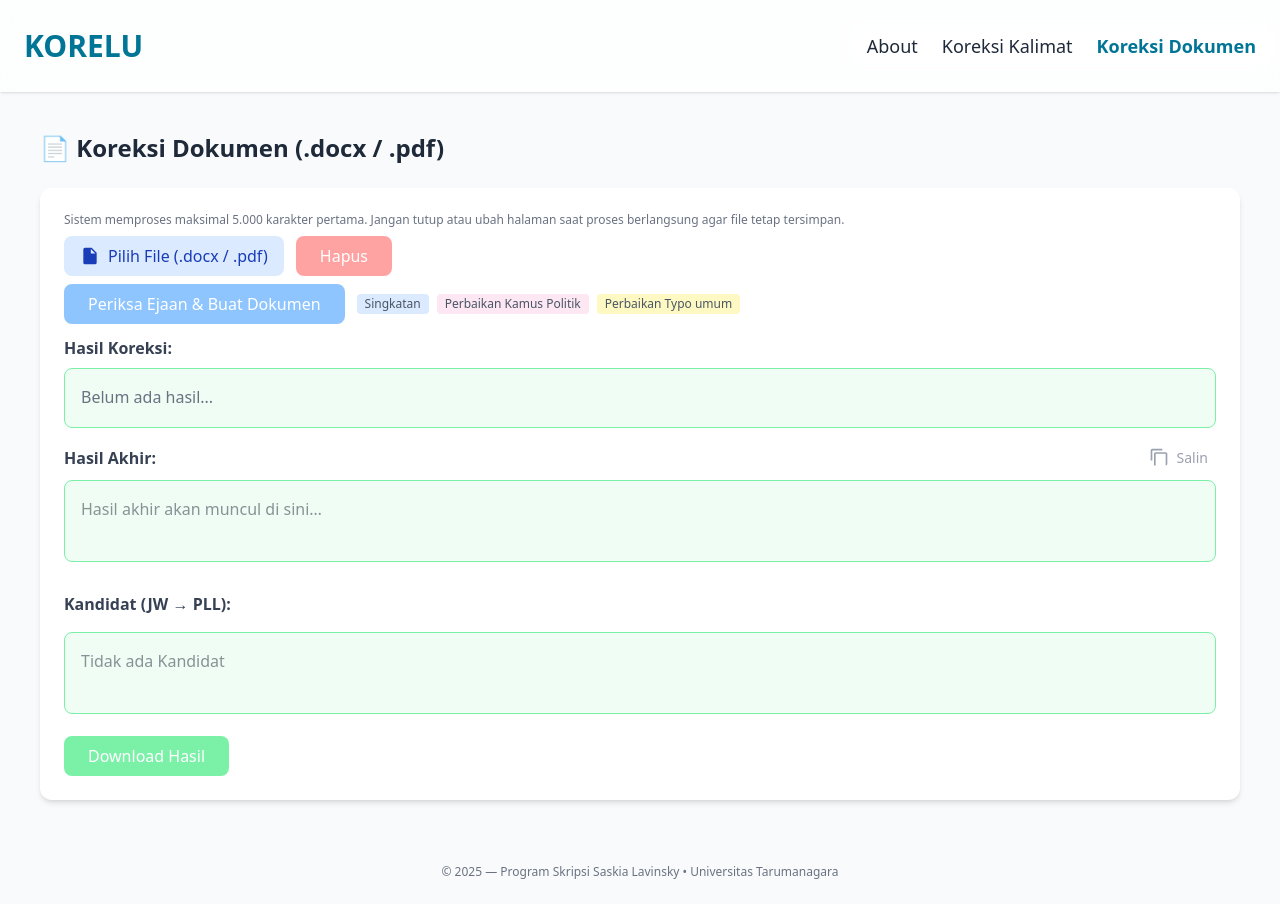
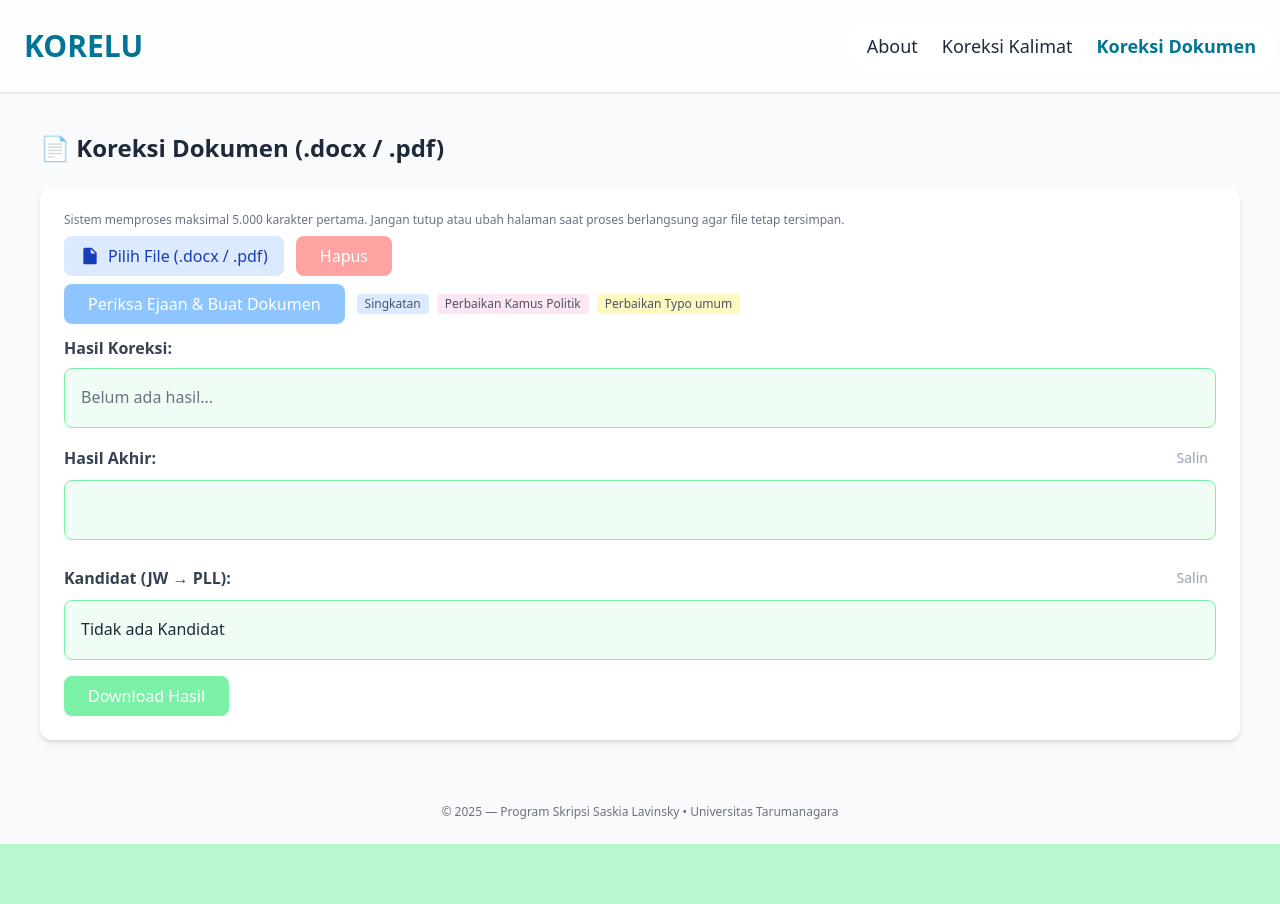
Before and after one commit to SaskiaLavinsky/Korelu-fe, a React (Vite) app: page /#/koreksi-dok in a window 1280 px wide. After the commit the page ends 844 px from the top, so only its background shows below. Built offline with nearby package versions, Linux system fonts and the light colour scheme.

Commit message:
perbaikan tampilan text area

```diff
--- a/src/pages/KoreksiDokumen.jsx
+++ b/src/pages/KoreksiDokumen.jsx
@@ -25,10 +25,12 @@ export default function DocCorrectionPage() {
   // UI helpers
   const BOX =
     "p-4 border border-green-300 bg-green-50 rounded-lg text-gray-800 " +
-    "min-h-[60px] break-words overflow-x-auto select-none ";
-  const TA =
-    "w-full bg-green-50 border border-green-300 rounded-lg p-4 text-gray-800 " +
-    "min-h-[60px] break-words overflow-x-auto resize-none focus:outline-none ";
+    "min-h-[60px] break-words overflow-x-auto select-none";
+
+  // Versi BOX tanpa ikon, untuk container tombol kecil
+  const smallBtn =
+    "text-sm px-2 py-1 rounded transition " +
+    "text-gray-600 hover:text-blue-600 disabled:text-gray-400 disabled:cursor-not-allowed";
 
   const handlePickFileClick = () => fileInputRef.current?.click();
 
@@ -102,7 +104,7 @@ export default function DocCorrectionPage() {
       }
       if (!data) throw new Error("Response kosong dari server.");
 
-      // === Kandidat: baca SELALU dari symspell_candidates (sesuai permintaanmu)
+      // Kandidat
       setDocCandidates(data.symspell_candidates || {});
 
       // Info unduhan
@@ -187,6 +189,11 @@ export default function DocCorrectionPage() {
   const handleCopyFinal = () => {
     if (!previewText || docIsLoading) return;
     navigator.clipboard.writeText(previewText);
+  };
+
+  const handleCopyCandidates = () => {
+    if (!candidatesText || docIsLoading) return;
+    navigator.clipboard.writeText(candidatesText);
   };
 
   const candidatesText = useMemo(() => {
@@ -328,35 +335,48 @@ export default function DocCorrectionPage() {
             <button
               onClick={handleCopyFinal}
               disabled={!previewText || docIsLoading}
-              className={`flex items-center gap-2 text-sm px-2 py-1 rounded transition ${
-                previewText && !docIsLoading ? "text-gray-600 hover:text-blue-600" : "text-gray-400 cursor-not-allowed"
-              }`}
+              className={smallBtn}
               title="Salin Teks"
             >
-              <svg xmlns="http://www.w3.org/2000/svg" className="h-5 w-5" viewBox="0 0 24 24" fill="currentColor">
-                <path d="M16 1H4c-1.1 0-2 .9-2 2v12h2V3h12V1z" />
-                <path d="M20 5H8c-1.1 0-2 .9-2 2v14h14c1.1 0 2-.9 2-2V7c0-1.1-.9-2-2-2zm0 16H8V7h12v14z" />
-              </svg>
-              <span className="hidden sm:inline">Salin</span>
+              Salin
             </button>
           </div>
 
-          <textarea
-            readOnly
-            value={docIsLoading ? "Sedang memproses hasil akhir. Mohon tunggu..." : (previewText || "")}
-            placeholder="Hasil akhir akan muncul di sini…"
-            className={`mt-2 ${TA}`}
-          />
+          {/* Bukan textarea → tidak ada scrollbar, tampil penuh */}
+          <div
+            className={BOX + " mt-2"}
+            style={{ whiteSpace: "pre-wrap" }}
+          >
+            {docIsLoading
+              ? "Sedang memproses hasil akhir. Mohon tunggu..."
+              : (previewText || "")}
+          </div>
         </div>
 
         {/* Kandidat */}
-        <h4 className="font-semibold text-gray-700 mt-6 mb-2">Kandidat (JW → PLL):</h4>
-        <textarea
-          readOnly
-          value={docIsLoading ? "Sedang memproses dan menghitung kandidat..." : candidatesText}
-          placeholder="Tidak ada Kandidat"
-          className={`mt-2 ${TA}`}
-        />
+        <div className="mt-6">
+          <div className="flex items-center justify-between mb-2">
+            <h4 className="font-semibold text-gray-700">Kandidat (JW → PLL):</h4>
+            <button
+              onClick={handleCopyCandidates}
+              disabled={!candidatesText || docIsLoading}
+              className={smallBtn}
+              title="Salin Kandidat"
+            >
+              Salin
+            </button>
+          </div>
+
+          {/* Bukan textarea → tidak ada scrollbar, tampil penuh */}
+          <div
+            className={BOX}
+            style={{ whiteSpace: "pre-wrap" }}
+          >
+            {docIsLoading
+              ? "Sedang memproses dan menghitung kandidat..."
+              : (candidatesText || "Tidak ada Kandidat")}
+          </div>
+        </div>
 
         {/* Unduhan */}
         <div className="mt-4 flex items-center gap-3">
```
